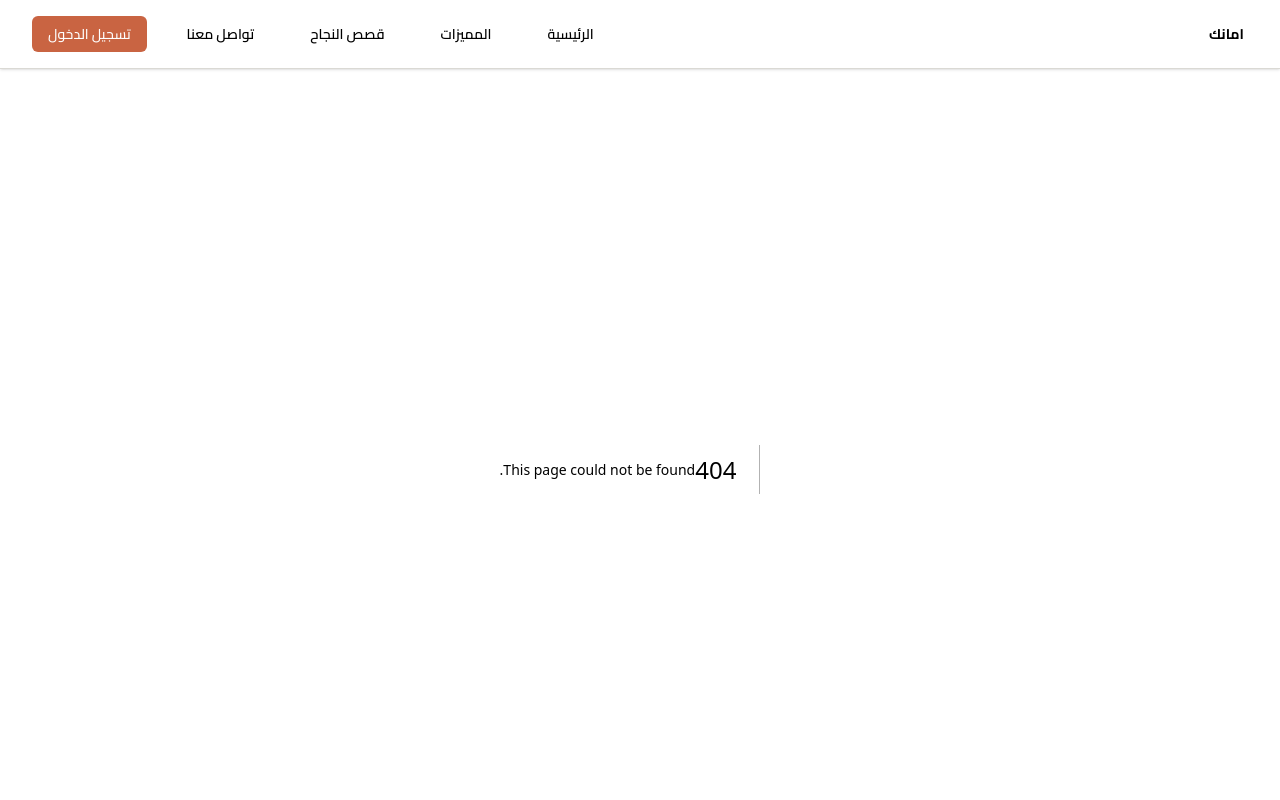
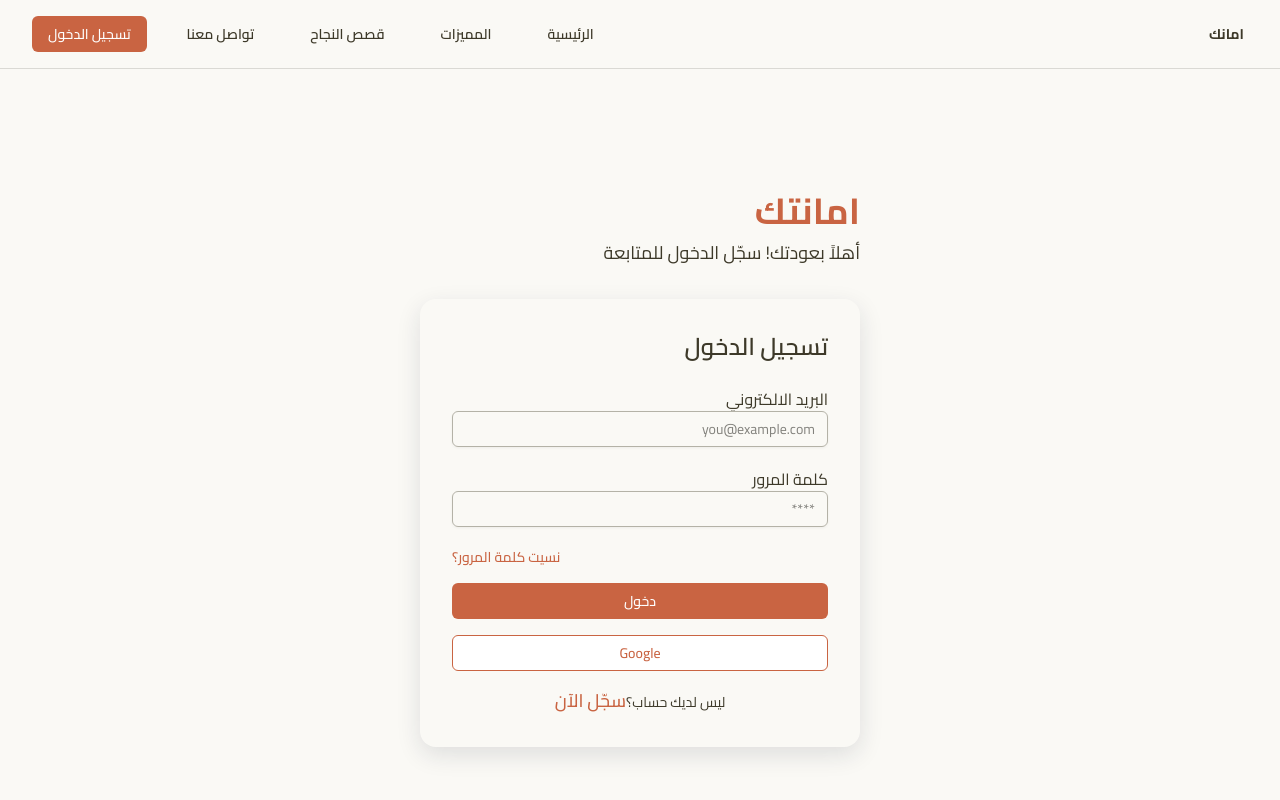
Before and after one commit to Amanak-dev/Amanak, a Next.js app: page /login in a window 1280 px wide. Before the commit this address had no page. Shown: the top 800 px of the page. Built offline with nearby package versions, Linux system fonts and the light colour scheme.

Commit message:
feat: add login page UI

```diff
--- /dev/null
+++ b/src/app/(auth)/login/page.tsx
@@ -0,0 +1,68 @@
+"use client";
+import Link from "next/link";
+import { Input } from "@/components/ui/input";
+import { Button } from "@/components/ui/button";
+
+export default function LoginPage() {
+  return (
+    <div className="min-h-screen flex bg-background" dir="rtl">
+      {/* Left Side - Form */}
+      <div className="flex-1 flex items-center justify-center p-8">
+        <div className="w-full max-w-[440px] animate-slide-left">
+          {/* Logo/Brand */}
+          <div className="mb-8">
+            <h1 className="text-4xl font-bold text-primary mb-2">امانتك</h1>
+            <p className="text-lg text-text-secondary">
+              أهلاً بعودتك! سجّل الدخول للمتابعة
+            </p>
+          </div>
+
+          {/* Sign In Form */}
+          <form className="bg-surface p-8 rounded-2xl shadow-[0_8px_24px_rgba(26,31,58,0.12)]">
+            <h2 className="text-2xl font-semibold mb-6 text-text-primary">
+              تسجيل الدخول
+            </h2>
+
+            <div className="mb-5">
+              <label htmlFor="email"> البريد الالكتروني</label>
+              <Input id="email" type="email" placeholder="you@example.com" />
+            </div>
+
+            <div className="mb-5">
+              <label htmlFor="password">كلمة المرور</label>
+              <Input id="password" type="password" placeholder="****" />
+            </div>
+
+            <div className="flex justify-end items-center mb-4">
+              <Link
+                href="/forgot-password"
+                className="text-sm text-primary font-medium hover:text-secondary-light cursor-pointer "
+              >
+                نسيت كلمة المرور؟
+              </Link>
+            </div>
+
+            <Button type="submit" className="mb-4 cursor-pointer w-full">
+              دخول
+            </Button>
+            <Button
+              type="button"
+              className="mb-4 w-full border border-primary bg-white text-primary hover:bg-primary cursor-pointer hover:text-white"
+            >
+              Google
+            </Button>
+            <div className="text-center text-sm text-text-secondary">
+              ليس لديك حساب؟
+              <Link
+                href="/sign-up"
+                className="text-primary font-medium hover:text-primary-light text-lg "
+              >
+                سجّل الآن
+              </Link>
+            </div>
+          </form>
+        </div>
+      </div>
+    </div>
+  );
+}
--- /dev/null
+++ b/src/components/ui/input.tsx
@@ -0,0 +1,21 @@
+import * as React from "react"
+
+import { cn } from "@/lib/utils"
+
+function Input({ className, type, ...props }: React.ComponentProps<"input">) {
+  return (
+    <input
+      type={type}
+      data-slot="input"
+      className={cn(
+        "file:text-foreground placeholder:text-muted-foreground selection:bg-primary selection:text-primary-foreground dark:bg-input/30 border-input h-9 w-full min-w-0 rounded-md border bg-transparent px-3 py-1 text-base shadow-xs transition-[color,box-shadow] outline-none file:inline-flex file:h-7 file:border-0 file:bg-transparent file:text-sm file:font-medium disabled:pointer-events-none disabled:cursor-not-allowed disabled:opacity-50 md:text-sm",
+        "focus-visible:border-ring focus-visible:ring-ring/50 focus-visible:ring-[3px]",
+        "aria-invalid:ring-destructive/20 dark:aria-invalid:ring-destructive/40 aria-invalid:border-destructive",
+        className
+      )}
+      {...props}
+    />
+  )
+}
+
+export { Input }
```
